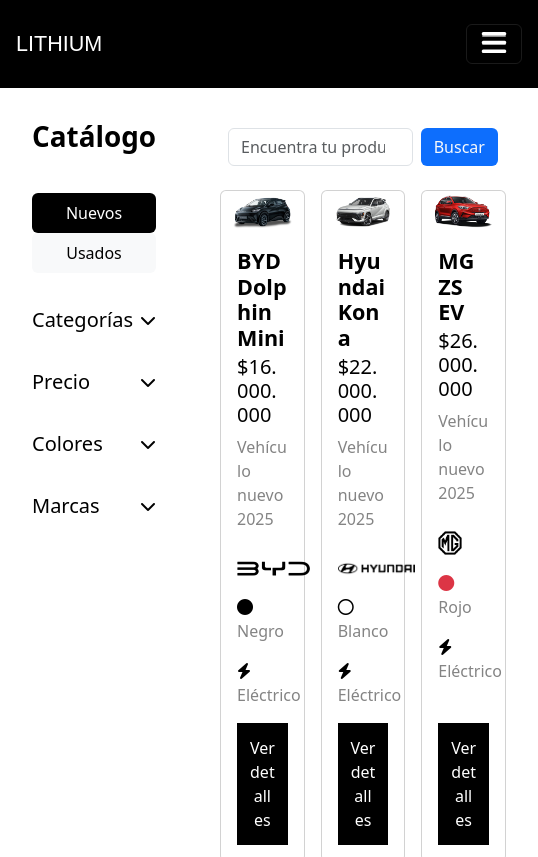
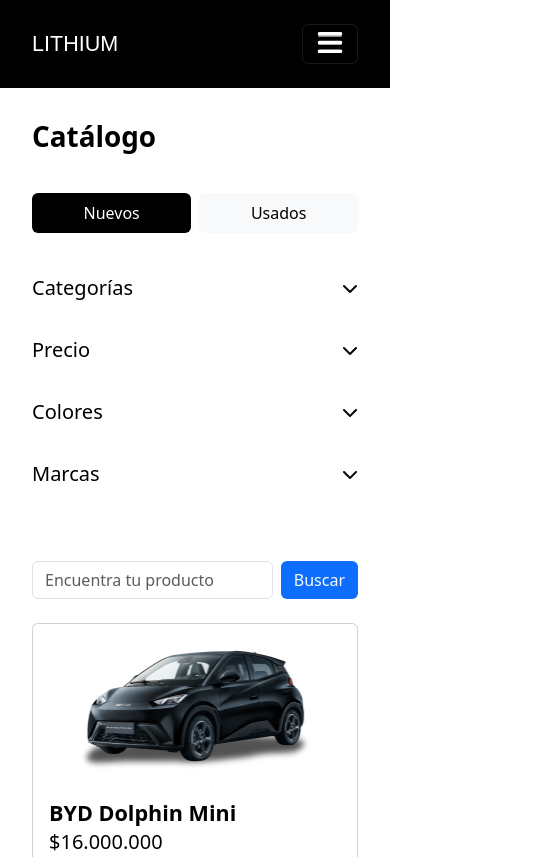
Before and after one commit to tonyo-psijas/car-store, a plain HTML site: page index.html in a window 390 px wide. Shown: the top 857 px of the page, 538 px wide, since content can reach past the window. Drawn offline with nearby package versions, Linux system fonts and the light colour scheme; a web font is replaced by a local one.

Commit message:
layout mobile terminada

```diff
--- a/assets/styles/styles.css
+++ b/assets/styles/styles.css
@@ -17,13 +17,12 @@ header {
     grid-area: header;
     background-color: black;
     color: white;
+    padding-inline: 2rem;
 }
 
 .logo {
     font-family: "Zen Dots", sans-serif;
 }
-
-
 
 ul {
     list-style: none;
@@ -153,3 +152,42 @@ footer a {
     text-decoration: none;
     color: rgb(132, 132, 132);
 }
+
+@media (768px <= width <= 992px) {
+
+    .inventario {
+        grid-template-columns: 1fr 1fr;
+    }
+
+}
+
+@media (max-width: 768px) {
+
+    body {
+        grid-template-columns: 1fr;
+        grid-template-areas:
+            'header'
+            'aside'
+            'main'
+            'footer';
+    }
+
+    .buscador {
+        justify-content: center;
+    }
+
+    .searchbar {
+        width: 100%;
+    }
+
+    .inventario {
+        grid-template-columns: 1fr;
+    }
+
+    footer {
+        flex-direction: column;
+        gap: 1rem;
+        align-items: center;
+    }
+
+}
--- a/index.html
+++ b/index.html
@@ -11,7 +11,7 @@
     <link href="https://fonts.googleapis.com/css2?family=Bebas+Neue&family=M+PLUS+1:wght@100..900&family=Marcellus&family=Montserrat:ital,wght@0,100..900;1,100..900&family=Open+Sans:ital,wght@0,300..800;1,300..800&family=Raleway:ital,wght@0,100..900;1,100..900&family=Roboto:ital,wght@0,100..900;1,100..900&family=Zen+Dots&display=swap" rel="stylesheet">
 </head>
 <body>
-    <header class="header box p-3">
+    <header class="header box py-3">
 
         <nav class="navbar navbar-expand-md navbar-dark">
             <span class="logo fs-4">LITHIUM</span>
@@ -37,10 +37,10 @@
     <aside class="aside box">
         <h1 class="fw-bold text-black">Catálogo</h1>
         <ul class="nav nav-pills nav-fill">
-            <li class="nav-item">
+            <li class="nav-item me-1 mb-2">
                 <a class="nav-link active bg-black" aria-current="page" href="#">Nuevos</a>
             </li>
-            <li class="nav-item">
+            <li class="nav-item ms-1">
                 <a class="nav-link bg-light text-black" href="#">Usados</a>
             </li>
         </ul>
@@ -125,7 +125,7 @@
 
     <main class="main box">
         <div class="buscador">
-            <form class="d-inline-flex p-2" role="search">
+            <form class="searchbar d-flex py-2" role="search">
                 <input class="form-control me-2" type="search" placeholder="Encuentra tu producto" aria-label="Search"/>
                 <button class="btn bg-primary text-light" type="submit">Buscar</button>
             </form>
```
